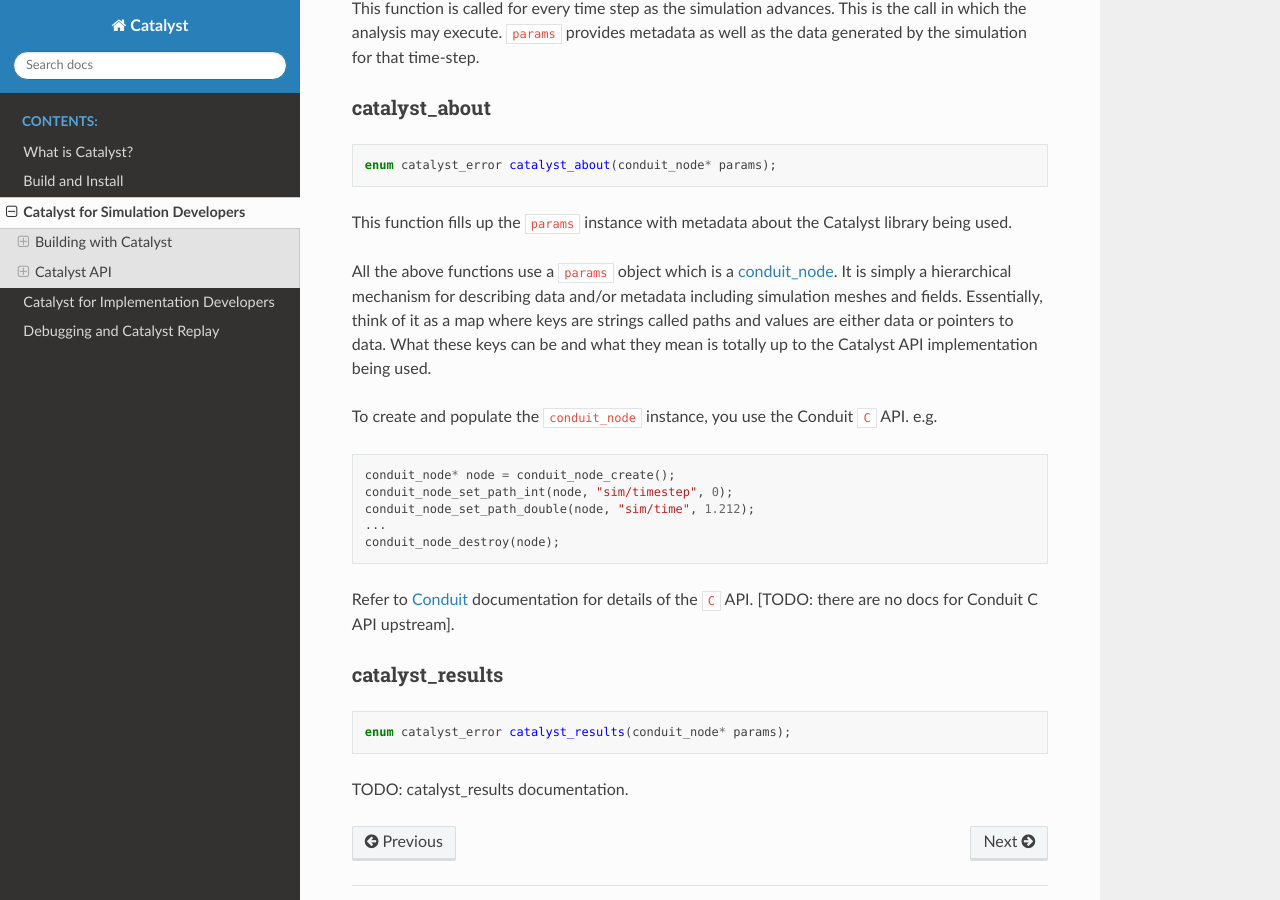
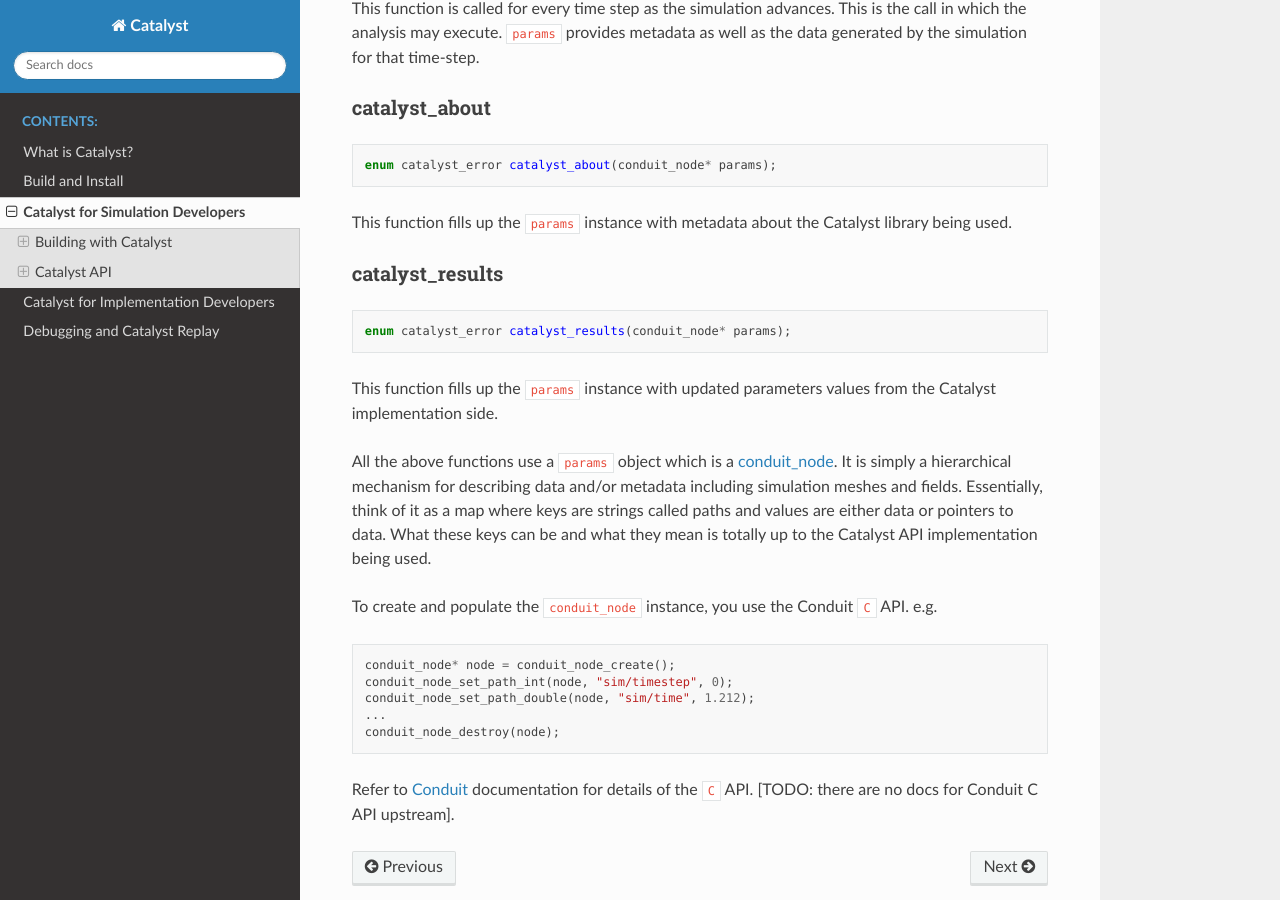
Before and after one commit to OpenChemistry/vtkcatalyst, a Sphinx documentation site: the page built from docs/for_simulation_developers.rst, in a window 1280 px wide and 900 px high, scrolled down 2500 px. Built offline with Sphinx 7.4.7 and the Read the Docs theme 2.0.0, drawn with Linux system fonts in a browser that asks for light colours.

Commit message:
Update documentation.

```diff
--- a/docs/for_simulation_developers.rst
+++ b/docs/for_simulation_developers.rst
@@ -141,6 +141,16 @@
 This function fills up the ``params`` instance with metadata about the Catalyst
 library being used.
 
+catalyst_results
+----------------
+
+.. code-block:: c
+
+  enum catalyst_error catalyst_results(conduit_node* params);
+
+This function fills up the ``params`` instance with updated parameters values
+from the Catalyst implementation side.
+
 All the above functions use a ``params`` object which is a `conduit_node`_. It is
 simply a hierarchical mechanism for describing data and/or metadata including
 simulation meshes and fields. Essentially, think of it as a map where keys are
@@ -162,16 +172,6 @@
 Refer to `Conduit`_ documentation for details of the ``C`` API. [TODO: there are
 no docs for Conduit C API upstream].
 
-catalyst_results
-----------------
-
-.. code-block:: c
-
-  enum catalyst_error catalyst_results(conduit_node* params);
-
-TODO: catalyst_results documentation.
-
-
 .. _CMake: https://www.cmake.org
 
 .. _make: https://www.gnu.org/software/make/
```
